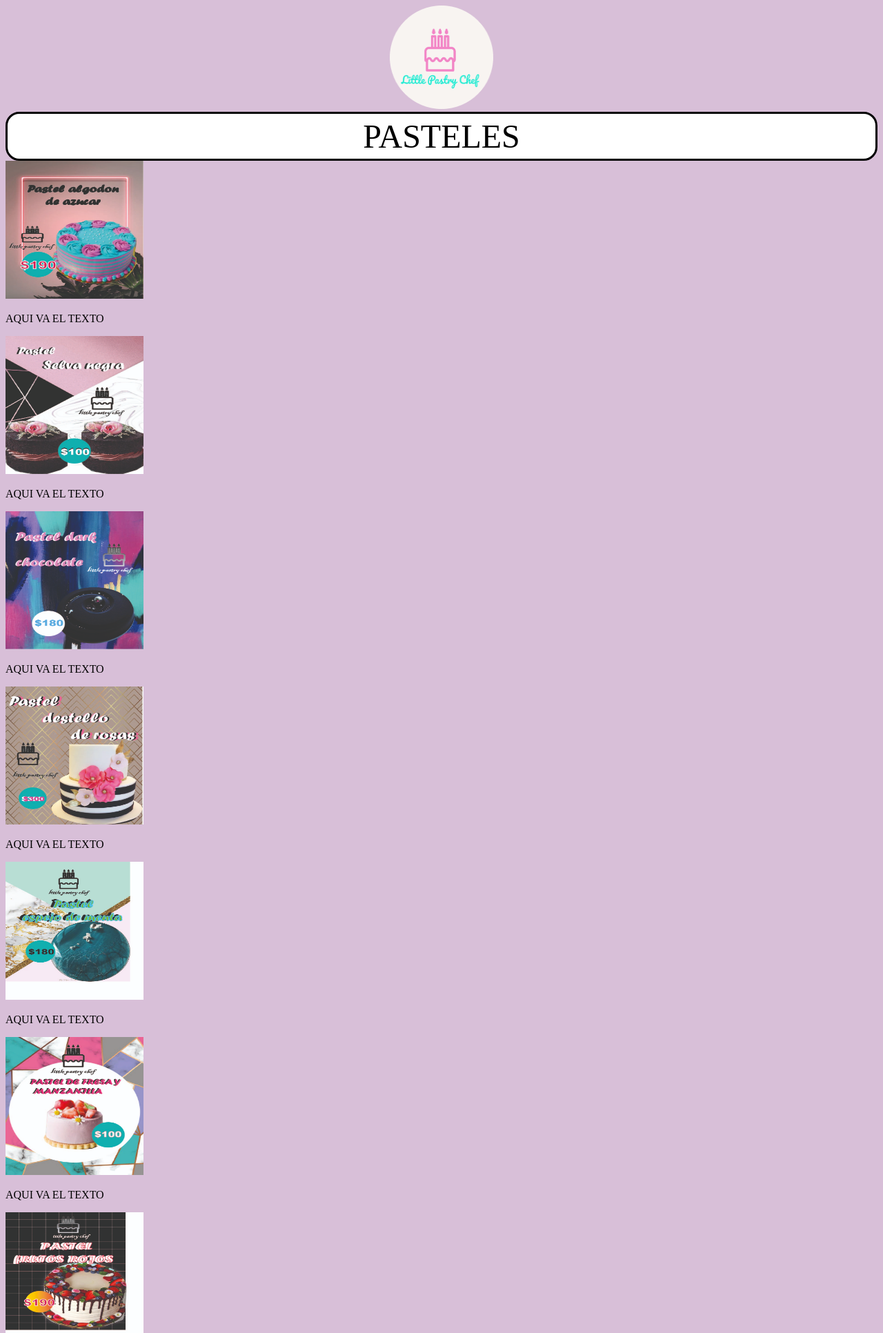
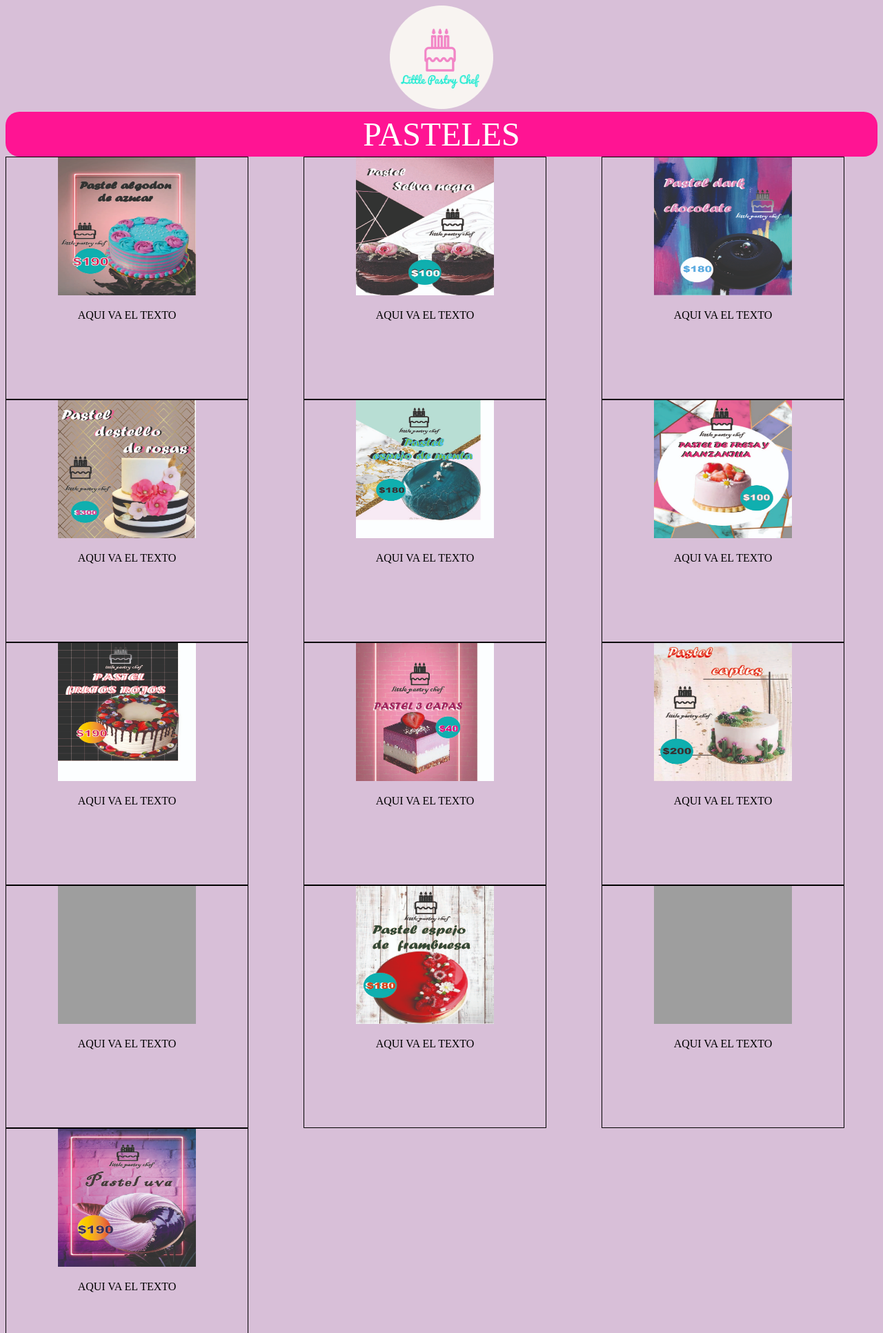
Before and after one commit to SarahAguilar/PASTELERIA, a PHP site: page /PASTELES.html in a window 1280 px wide. Shown: the top 1932 px of the page at 69% size. Run offline with PHP 8.4, Linux system fonts and the light colour scheme; grey boxes are pictures that could not be loaded.

Commit message:
Update estiloPasteles.css

```diff
--- a/estiloPasteles.css
+++ b/estiloPasteles.css
@@ -1,9 +1,9 @@
 header,footer{
-  background-color: white;
-  border-style: solid;
+  background-color:#FF1493;
   border-radius: 20px;
   padding: 5px;
   text-align: center;
+  color: #fff;
 }
 .centro{
   width:20%;
@@ -13,9 +13,6 @@ header,footer{
 }
 body{
   background-color:#D8BFD8
-}
-.main{
-  height: 1440px;
 }
 img{
   transition: all 0.5s linear;
@@ -27,3 +24,14 @@ img:hover{
 .main img{
   width: 20%;
 }
+.uno{
+  width:350px;
+  height: 350px;
+  border:1px solid;
+  float: left;
+  text-align: center;
+}
+.dos{
+  margin-left: 80px;
+  margin-right: 80px;
+}
```
